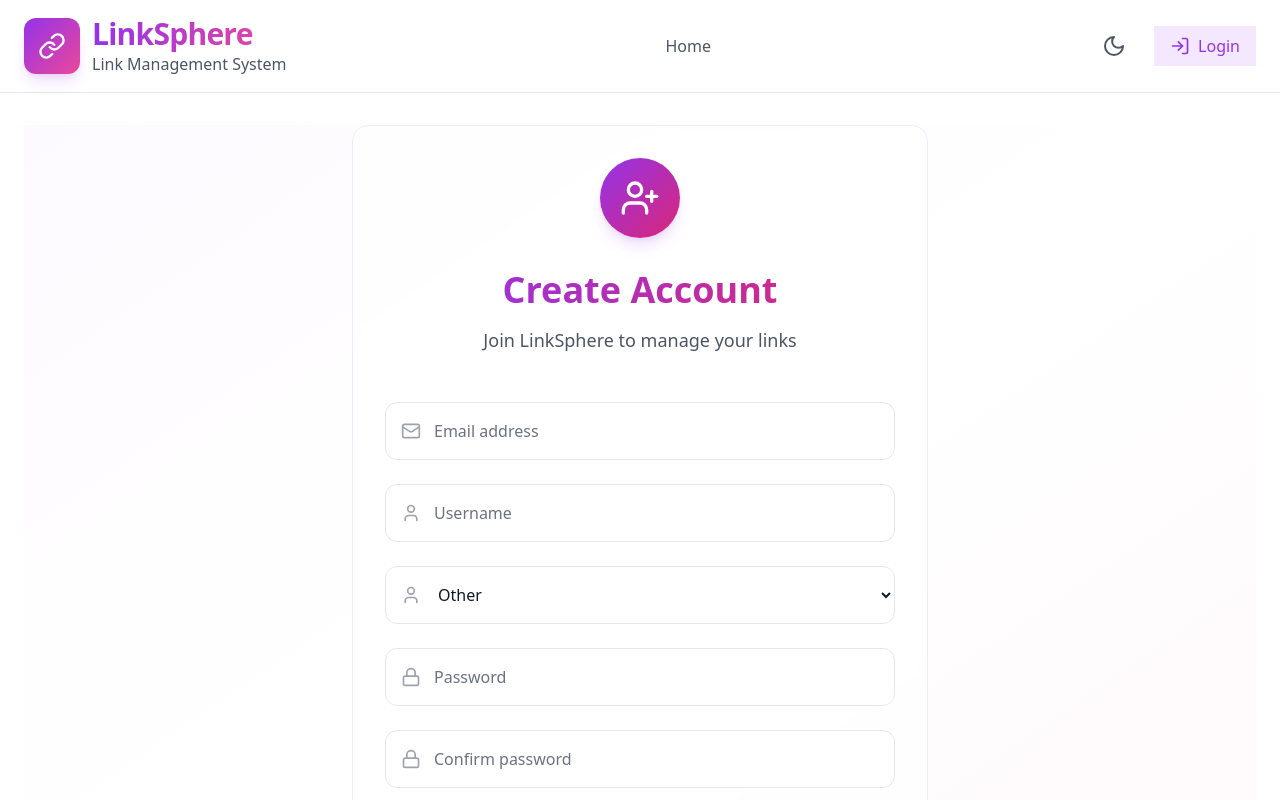
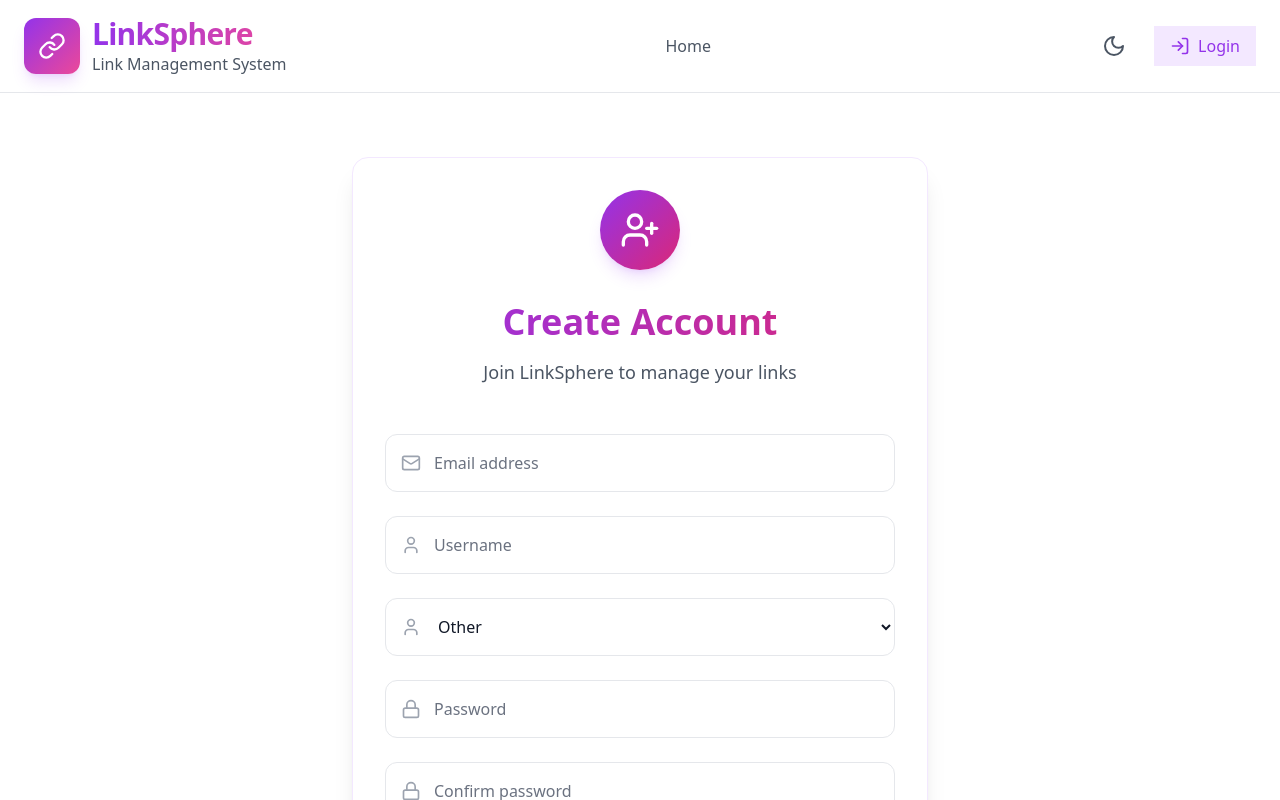
Before and after one commit to Vitalisn4/LinkSphere, a React (Vite) app in the folder my-link-uploader/: page /register in a window 1280 px wide. Shown: the top 800 px of the page. Built offline with nearby package versions, Linux system fonts and the light colour scheme; no server answers.

Commit message:
Refactor RegisterPage component to enhance layout and visual appeal. Updated background structure, adjusted padding, and improved shadow effects for a more polished user experience.

```diff
--- a/my-link-uploader/src/pages/auth/RegisterPage.tsx
+++ b/my-link-uploader/src/pages/auth/RegisterPage.tsx
@@ -173,10 +173,9 @@ export default function RegisterPage() {
   };
 
   return (
-    <div className="min-h-[calc(100vh-4rem)] flex items-center justify-center bg-gradient-to-br from-purple-50/90 via-white/90 to-pink-50/90 dark:from-gray-900/90 dark:via-gray-900/95 dark:to-gray-800/90 backdrop-blur-md">
-      <div className="absolute inset-0 bg-white/40 dark:bg-gray-900/40 -z-10" />
+    <div className="container mx-auto px-4 py-8 min-h-[calc(100vh-4rem)] flex items-center justify-center">
       <motion.div
-        className="w-full max-w-xl mx-4 bg-white/80 dark:bg-gray-800/50 backdrop-blur-sm rounded-2xl p-4 sm:p-8 border border-purple-100 dark:border-gray-700/50"
+        className="w-full max-w-xl mx-4 bg-white dark:bg-gray-800 rounded-2xl p-4 sm:p-8 shadow-xl border border-purple-100 dark:border-gray-700"
         initial={{ opacity: 0, y: 20 }}
         animate={{ opacity: 1, y: 0 }}
         transition={{ duration: 0.5 }}
```
